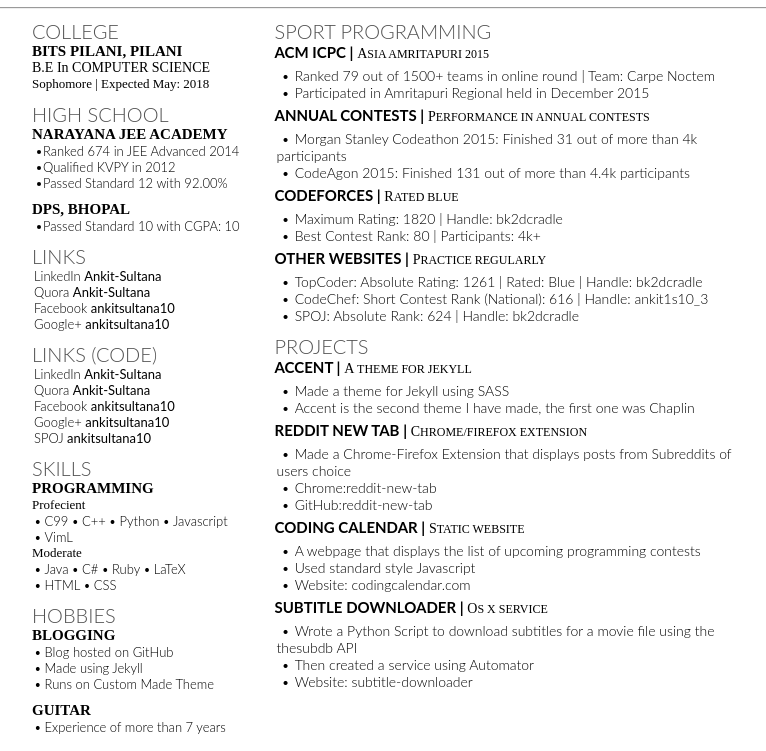
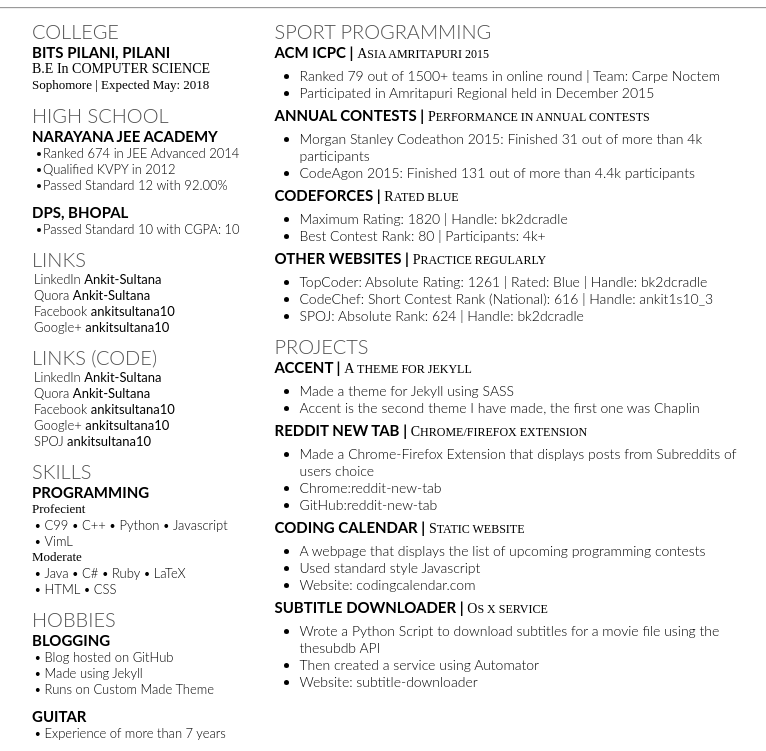
Before and after one commit to ankitsultana/jade-resume, a website: page index.jade in a window 1280 px wide. Shown: the part 105-856 px from the top of the page, without its empty margins (253-1019 px from the left). Drawn offline with nearby package versions, Linux system fonts and the light colour scheme; files that its build step writes are made by us from their sources.

Commit message:
alpha release

```diff
--- a/includes/sass/style.scss
+++ b/includes/sass/style.scss
@@ -96,6 +96,7 @@
             font-size: 13px;
             font-weight: 400;
         }
+        font-family: 'Lato';
     }
     h3 {
         font-size: 14px;
@@ -168,3 +169,9 @@
         font-size: $text-size;
     }
 }
+
+.tester {
+    li {
+        margin-left: 5px;
+    }
+}
--- a/index.jade
+++ b/index.jade
@@ -82,47 +82,46 @@
                 h1 Sport Programming
 
                 h2 ACM ICPC | #[span Asia Amritapuri 2015]
-
-                ul.nostyle
-                    li #[span Ranked 79 out of 1500+ teams in online round | Team: Carpe Noctem]
-                    li #[span Participated in Amritapuri Regional held in December 2015]
+                ul.tester
+                    li Ranked 79 out of 1500+ teams in online round | Team: Carpe Noctem
+                    li Participated in Amritapuri Regional held in December 2015
                 h2 Annual Contests | #[span Performance in Annual Contests]
-                ul.nostyle
-                    li #[span Morgan Stanley Codeathon 2015: Finished 31 out of more than 4k participants]
-                    li #[span CodeAgon 2015: Finished 131 out of more than 4.4k participants]
+                ul.tester
+                    li Morgan Stanley Codeathon 2015: Finished 31 out of more than 4k participants
+                    li CodeAgon 2015: Finished 131 out of more than 4.4k participants
 
                 h2 Codeforces | #[span Rated blue]
-                ul.nostyle
-                    li #[span Maximum Rating: 1820 | Handle: bk2dcradle]
-                    li #[span Best Contest Rank: 80 | Participants: 4k+]
+                ul.tester
+                    li Maximum Rating: 1820 | Handle: bk2dcradle
+                    li Best Contest Rank: 80 | Participants: 4k+
 
                 h2 Other Websites | #[span Practice Regularly]
-                ul.nostyle
-                    li #[span TopCoder: Absolute Rating: 1261 | Rated: Blue | Handle: bk2dcradle]
-                    li #[span CodeChef: Short Contest Rank (National): 616 | Handle: ankit1s10_3]
-                    li #[span SPOJ: Absolute Rank: 624 | Handle: bk2dcradle]
+                ul.tester
+                    li TopCoder: Absolute Rating: 1261 | Rated: Blue | Handle: bk2dcradle
+                    li CodeChef: Short Contest Rank (National): 616 | Handle: ankit1s10_3
+                    li SPOJ: Absolute Rank: 624 | Handle: bk2dcradle
 
                 h1 Projects
 
                 h2 Accent | #[span A theme for Jekyll]
-                ul.nostyle
-                    li #[span Made a theme for Jekyll using SASS]
-                    li #[span Accent is the second theme I have made, the first one was Chaplin]
+                ul.tester
+                    li Made a theme for Jekyll using SASS
+                    li Accent is the second theme I have made, the first one was Chaplin
 
                 h2 Reddit New tab | #[span Chrome/Firefox Extension]
-                ul.nostyle
-                    li #[span Made a Chrome-Firefox Extension that displays posts from Subreddits of users choice]
-                    li #[span Chrome:reddit-new-tab]
-                    li #[span GitHub:reddit-new-tab]
+                ul.tester
+                    li Made a Chrome-Firefox Extension that displays posts from Subreddits of users choice
+                    li Chrome:reddit-new-tab
+                    li GitHub:reddit-new-tab
 
                 h2 Coding Calendar | #[span Static Website]
-                ul.nostyle
-                    li #[span A webpage that displays the list of upcoming programming contests]
-                    li #[span Used standard style Javascript]
-                    li #[span Website: codingcalendar.com]
+                ul.tester
+                    li A webpage that displays the list of upcoming programming contests
+                    li Used standard style Javascript
+                    li Website: codingcalendar.com
 
                 h2 Subtitle Downloader | #[span OS X Service]
-                ul.nostyle
-                    li #[span Wrote a Python Script to download subtitles for a movie file using the thesubdb API]
-                    li #[span Then created a service using Automator]
-                    li #[span Website: subtitle-downloader]
+                ul.tester
+                    li Wrote a Python Script to download subtitles for a movie file using the thesubdb API
+                    li Then created a service using Automator
+                    li Website: subtitle-downloader
```
Also changed, not shown: includes/css/style.css, index.html, 2 other files.
